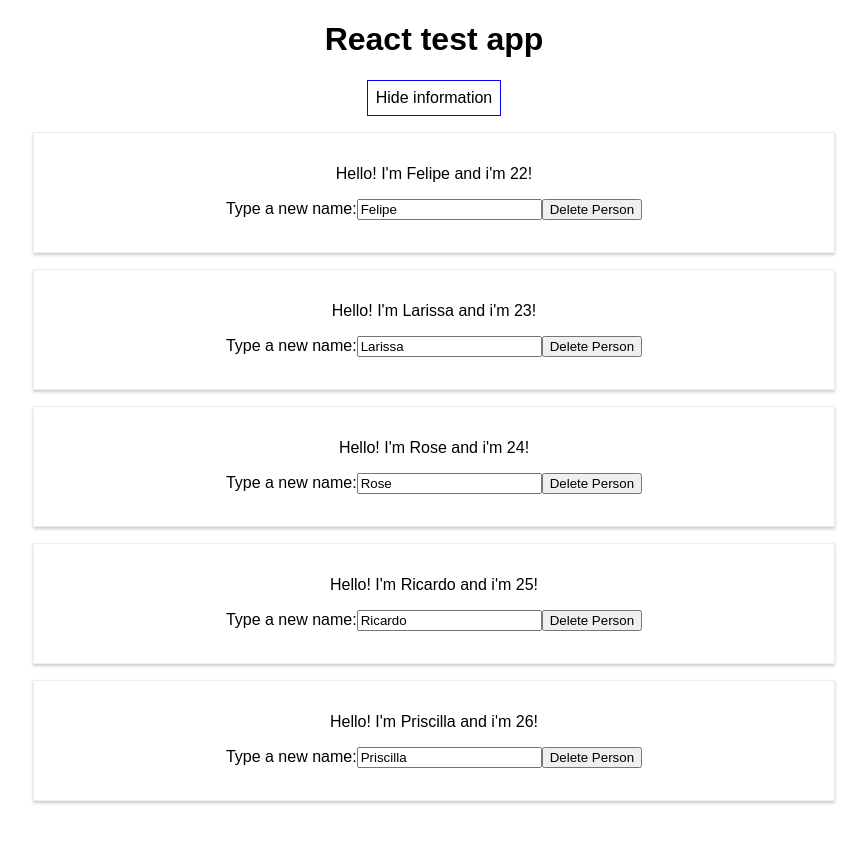
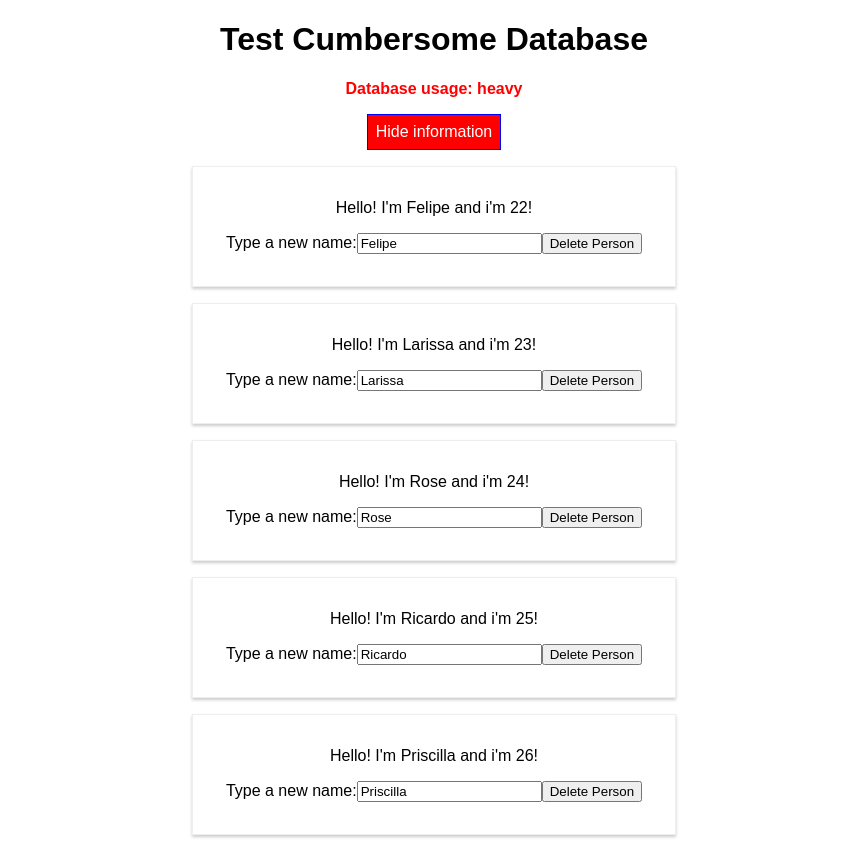
Before and after one commit to FelSiq/react-getting-started, a React (Create React App) app in the folder testApp/: page / in a window 1280 px wide. Shown: the whole page, without its empty margins (206-1073 px from the left). Before the commit the page ends 817 px from the top, so only its background shows below. Built offline with nearby package versions, Linux system fonts and the light colour scheme.

Commit message:
Added a new version of my cumbersome database.

```diff
--- a/testApp/package.json
+++ b/testApp/package.json
@@ -3,6 +3,7 @@
   "version": "0.1.0",
   "private": true,
   "dependencies": {
+    "radium": "^0.24.0",
     "react": "^16.3.2",
     "react-dom": "^16.3.2",
     "react-scripts": "1.1.4"
--- a/testApp/src/App.css
+++ b/testApp/src/App.css
@@ -2,27 +2,14 @@
   text-align: center;
 }
 
-.App-logo {
-  animation: App-logo-spin infinite 20s linear;
-  height: 80px;
+.lightDB {
+  color: green;
 }
 
-.App-header {
-  background-color: #222;
-  height: 150px;
-  padding: 20px;
-  color: white;
+.heavyDB {
+  color: red;
 }
 
-.App-title {
-  font-size: 1.5em;
+.boldFont {
+  font-weight: bold;
 }
-
-.App-intro {
-  font-size: large;
-}
-
-@keyframes App-logo-spin {
-  from { transform: rotate(0deg); }
-  to { transform: rotate(360deg); }
-}
--- a/testApp/src/App.js
+++ b/testApp/src/App.js
@@ -1,8 +1,8 @@
 import React, { Component } from 'react';
-import logo from './logo.svg';
 import './App.css';
 import Comp from './Comp/Comp';
-import './Comp/Comp.css'
+import './Comp/Comp.css';
+import Radium, { StyleRoot } from 'radium';
 
 class App extends Component {
 	state = {
@@ -49,14 +49,20 @@ class App extends Component {
 	}
 
 	render() {
+		/* Style for a generical Button */
 		const style = {
-			backgroundColor: 'white',
+			backgroundColor: 'green',
+			color: 'white',
 			font: 'inherit',
 			border: '1px solid blue',
-			padding: '8px'
+			padding: '8px',
+			':hover': {
+				backgroundColor: 'lightgreen',
+				color: 'black',
+			},
 		};
 
-
+		/* Show/Hide information */
 		let information = null;
 		if (this.state.showInformation) {
 			information = (<div>
@@ -65,22 +71,44 @@ class App extends Component {
 						buttonDelete = { this.deletePersonHandler.bind(this, index) }
 						key = { personData.id }
 						name = { personData.name }
-						changeBox = { (event) => this.changeNameHandler(event, personData.id) }
+						changeBox = { (event) =>
+							this.changeNameHandler(event, personData.id) }
 						age = { personData.age } />})}
-			</div>)
+			</div>);
+
+			style.backgroundColor = 'red';
+			style[':hover'] = {
+				backgroundColor: 'salmon',
+				color: 'black',
+			}
 		}
 
+		/* Classes changing dinamically section. */
+		let classes = ['boldFont'];
+		let dbUsage = '';
+		if (this.state.persons.length <= 3) {
+			classes.push('lightDB');
+			dbUsage = 'light';
+		} else {
+			classes.push('heavyDB')
+			dbUsage = 'heavy';
+		}
+		classes=classes.join(' ');
+
 		return (
-			<div className="App">
-				<h1> React test app </h1>
+			<StyleRoot>
+				<div className="App">
+				<h1> Test Cumbersome Database </h1>
+				<p className={classes}> Database usage: {dbUsage} </p>
 				<button
 					style={style}
 					onClick={this.toggleNameHandler}>
 					{this.state.buttonText} information</button>
-				{ information }
-			</div>
+					{ information }
+				</div>
+			</StyleRoot>
 		 );
 	 }
 }
 
-export default App;
+export default Radium(App);
--- a/testApp/src/Comp/Comp.js
+++ b/testApp/src/Comp/Comp.js
@@ -1,18 +1,25 @@
 import React from 'react';
 import './Comp.css';
+import Radium from 'radium';
 
 const comp = (props) => {
+	const style = {
+		'@media (min-width: 500px)': {
+			width: '450px'
+		}
+	}
+
 	return (
-		<div className='Comp'>
+		<div className='Comp' style={style}>
 			<p>Hello! I'm {props.name} and i'm {props.age}!</p>
 			<p>{props.children}</p>
 			<p>
-			Type a new name:
-			<input type='text' value={props.name} onChange={props.changeBox}/>
-			<button onClick={props.buttonDelete}> Delete Person </ button>
+				Type a new name:
+				<input type='text' value={props.name} onChange={props.changeBox}/>
+				<button onClick={props.buttonDelete}> Delete Person </ button>
 			</p>
 		</div>
 	);
 }
 
-export default comp;
+export default Radium(comp);
```
Also changed, not shown: testApp/src/Comp/Comp.css (+9 -1 lines), 1 other file (tests, documents, lock files or other folders).
